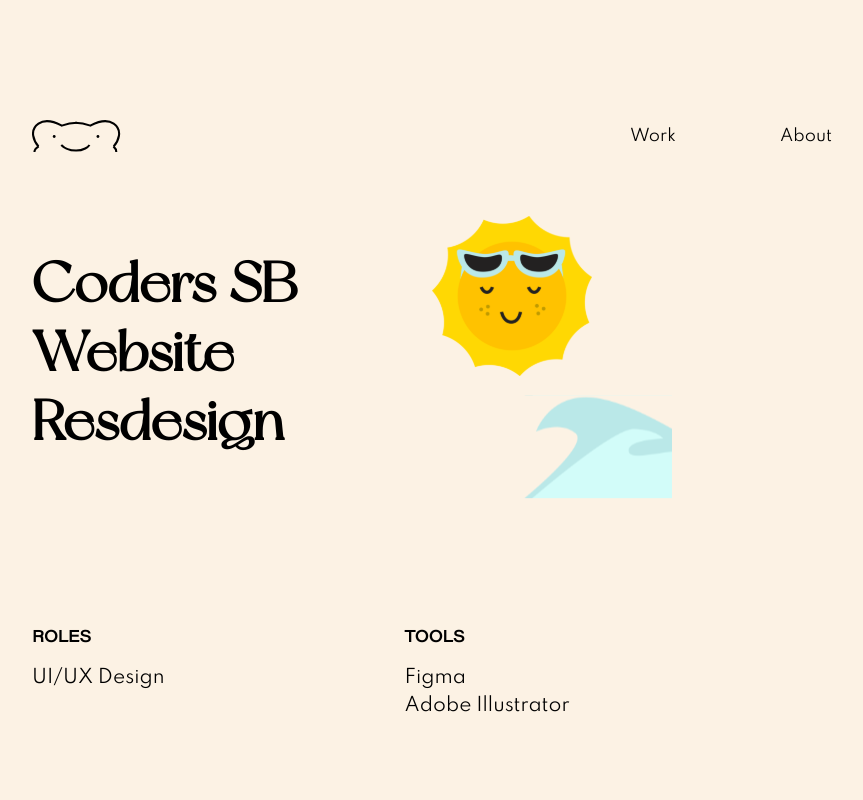
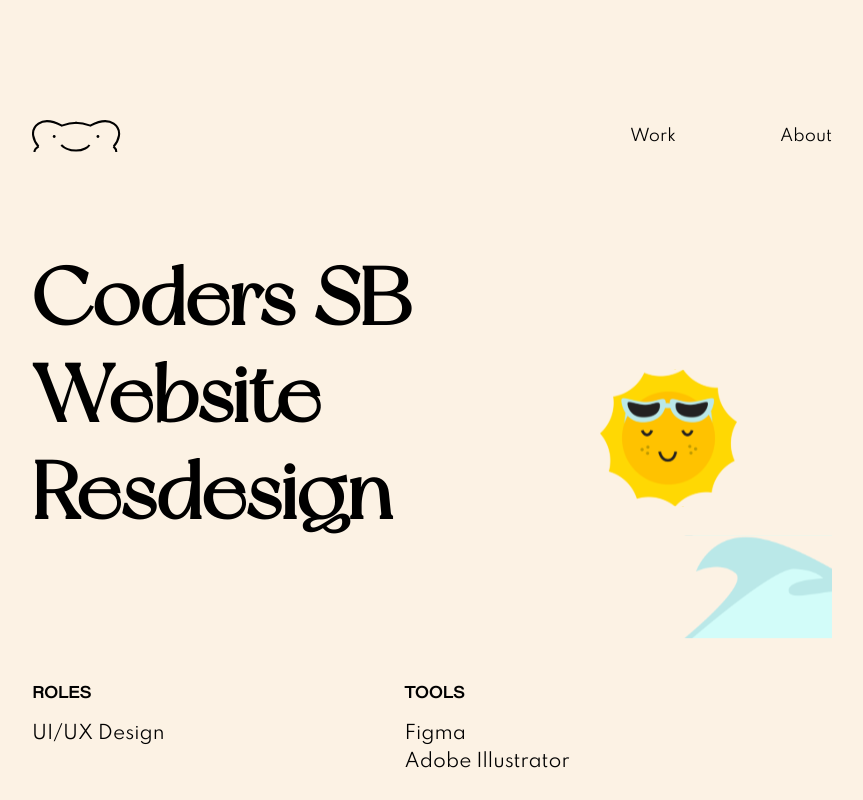
Before and after one commit to kellyyan/portfolio, a React (Create React App) app: page /coders-sb in a window 1280 px wide. Shown: the top 800 px of the page, without its empty margins (208-1071 px from the left). Built offline with nearby package versions, Linux system fonts and the light colour scheme.

Commit message:
updated image responsive resizing

```diff
--- a/src/components/Hero.css
+++ b/src/components/Hero.css
@@ -1,4 +1,4 @@
-@media screen and (max-width: 1000px) {
+@media screen and (max-width: 900px) {
     .sparkle-img {
         width: 15vmin;
         align-self: top;
@@ -18,7 +18,7 @@
     }
 }
 
-@media screen and (min-width: 1000px) {
+@media screen and (min-width: 900px) {
     .sparkle-img {
         width: 15vmin;
         align-self: top;
--- a/src/pages/CaseStudy1.js
+++ b/src/pages/CaseStudy1.js
@@ -19,6 +19,7 @@
 import world from '../images/coders-sb/world.svg'
 import sunTop from '../images/coders-sb/sun-sunglasses-on-top.svg'
 import waves from '../images/coders-sb/waves.svg'
+import sunAndWave from '../images/coders-sb/sun-and-wave.svg'
 
 function CaseStudy1() {
     return (
@@ -27,9 +28,11 @@
                 <Navbar />
                 {/* <img></img> */}
                 <div className='CaseStudy'>
+                <div className='hero-img'>
+                    <div className='coders-sb-header-container'>
                         <div className='title-dec'>
                                 <h2 className='h2'>Coders SB Website Resdesign</h2>
-                        <img className='waves' src={waves} alt=''></img>
+                                {/* <img className='waves' src={waves} alt=''></img> */}
                                 <img className='sun-top' src={sunTop} alt=''></img>
                             </div>
                             <div className='info-container'>
@@ -44,6 +47,9 @@
                                         <p className='p'>Adobe Illustrator</p>
                                     </div>
                                 </div>
+                            </div>
+                    </div>
+                    <img className='sun-and-waves' src={sunAndWave} alt=''></img>
                 </div>
                     <div className='section'>
                         <h3 className='h3'>PROBLEM STATEMENT</h3>
--- a/src/pages/about.css
+++ b/src/pages/about.css
@@ -1,4 +1,4 @@
-@media screen and (max-width: 1400px) {
+@media screen and (max-width: 900px) {
     .about-me-container {
         flex-direction: column;
     }
@@ -22,7 +22,7 @@
     }
 }
 
-@media screen and (min-width: 1400px) {
+@media screen and (min-width: 900px) {
     .about-me-container {
         flex-direction: row;
     }
--- a/src/pages/caseStudy.css
+++ b/src/pages/caseStudy.css
@@ -1,8 +1,14 @@
-@media screen and (max-width: 1400px) {
+@media screen and (max-width: 1100px) {
     .image-container {
         display: flex;
         flex-direction: column;
         gap: 10vmin;
+        justify-content: center;
+        align-items: center;
+    }
+
+    .page-image {
+        width: 100%;
     }
 
     .sun {
@@ -44,13 +50,14 @@
     .sun-top {
         width: 20vmin;
         height: 20vmin;
-        transform: translate(-30vmin, -2vmin);
+        margin-left: auto;
+        visibility: visible;
     }
 
     .waves {
         width: 20vmin;
         height: auto;
-        transform: translate(5vmin, 10vmin);
+        /* transform: translate(5vmin, 10vmin);  */
     }
 
     .title-dec {
@@ -58,9 +65,15 @@
         flex-direction: row;
         gap: 5vmin;
     }
+
+    .sun-and-waves {
+        width: 0;
+        height: 0;
+        visibility: hidden;
+    }
 }
 
-@media screen and (min-width: 1400px) {
+@media screen and (min-width: 1100px) {
     .image-container {
         display: flex;
         flex-direction: row;
@@ -132,6 +145,31 @@
         flex-direction: row;
         gap: 10vmin;
     }
+
+    .page-image {
+        width: 42vmin;
+    }
+
+    .hero-img {
+        display: flex;
+    }
+
+    .coders-sb-header-container {
+        display: flex;
+        flex-direction: column;
+        gap: 10vmin;
+    }
+
+    .sun-and-waves {
+        margin-left: auto;
+        width: 50vmin;
+    }
+
+    .sun-top {
+        visibility: hidden;
+        width: 0;
+        height: 0;;
+    }
 }
 
 .CaseStudy {
@@ -149,6 +187,10 @@
 .h1 {
     margin: 0;
     width: 80%;
+}
+
+.h2 {
+    font-size: 10vmin;
 }
 
 .p {
@@ -183,10 +225,6 @@
     gap: 2vmin;
 }
 
-.page-image {
-    width: 42vmin;
-}
-
 .image-with-caption {
     display: flex;
     flex-direction: column;
```
Also changed, not shown: src/images/coders-sb/sun-and-wave.svg (added). Lines whose indentation alone changed are shown as unchanged.
